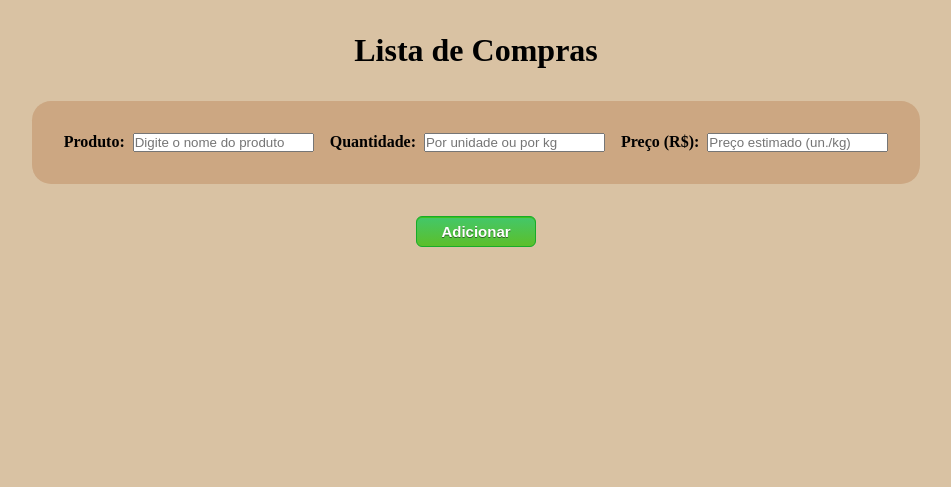
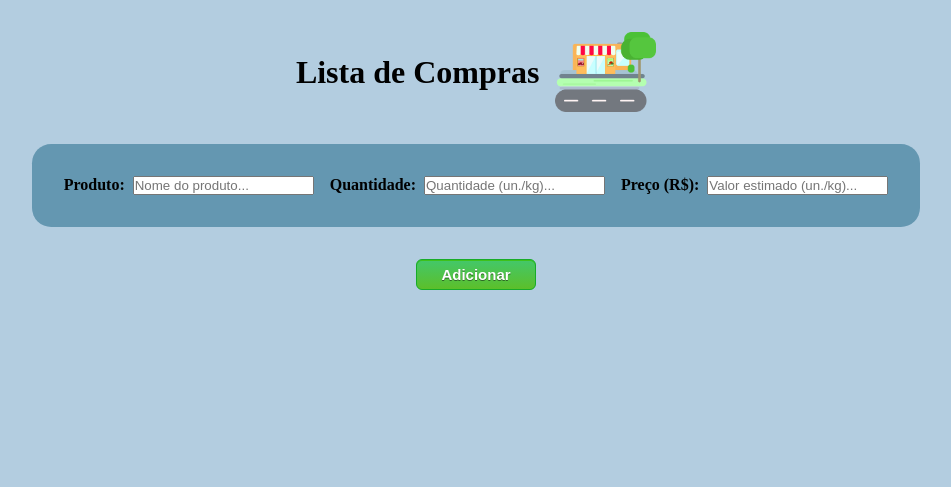
Before and after one commit to rafaelbarcarol/groceryList, a plain HTML site: page index.html in a window 1280 px wide. Shown: the whole page, without its empty margins (164-1115 px from the left). Drawn offline with Linux system fonts and the light colour scheme.

Commit message:
design update

```diff
--- a/index.html
+++ b/index.html
@@ -10,14 +10,17 @@
   </head>
   <body>
     <main class="container">
-      <div class="title"><h1>Lista de Compras</h1></div>
+      <div class="title">
+        <h1>Lista de Compras</h1>
+        <img src="./img/supermarket.png" alt="supermarket" />
+      </div>
       <section class="inputs">
         <div class="labelAndInput">
           <label for="product">Produto: </label>
           <input
             id="product"
             type="text"
-            placeholder="Digite o nome do produto"
+            placeholder="Nome do produto..."
             onpaste="return false"
             ondrop="return false"
           />
@@ -27,7 +30,7 @@
           <input
             id="quantity"
             type="number"
-            placeholder="Por unidade ou por kg"
+            placeholder="Quantidade (un./kg)..."
           />
         </div>
         <div class="labelAndInput">
@@ -35,7 +38,7 @@
           <input
             id="price"
             type="number"
-            placeholder="Preço estimado (un./kg)"
+            placeholder="Valor estimado (un./kg)..."
           />
         </div>
       </section>
--- a/style.css
+++ b/style.css
@@ -8,7 +8,7 @@ body {
   display: flex;
   flex-direction: column;
   align-items: center;
-  background-color: #d9c2a3;
+  background-color: #b3cde0;
 }
 
 .container {
@@ -19,12 +19,24 @@ body {
   gap: 2rem;
 }
 
+.title {
+  display: flex;
+  align-items: center;
+  gap: 1rem;
+  text-align: center;
+  padding: 0rem 2rem;
+}
+
+.title img {
+  height: 5rem;
+}
+
 .inputs {
   display: flex;
   padding: 2rem;
   border-radius: 1.2rem;
   gap: 1rem;
-  background-color: #cca782;
+  background-color: #6497b1;
   font-weight: 700;
 }
 
@@ -36,7 +48,7 @@ body {
 
 .produtoUnidade {
   display: flex;
-  background-color: #cca782;
+  background-color: #6497b1;
   border-radius: 0.5rem;
   justify-content: space-between;
   padding: 1.5rem;
@@ -94,7 +106,6 @@ body {
   border-radius: 0.5rem;
   line-height: 2rem;
   border-bottom: 3px solid #18ab29;
-  border-top: 3px solid #18ab29;
 }
 
 .clearData {
```
Also changed, not shown: img/supermarket.png (added).
